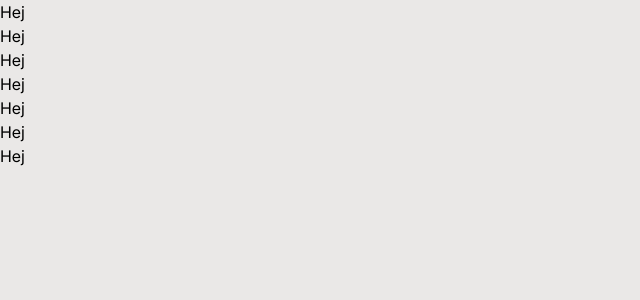
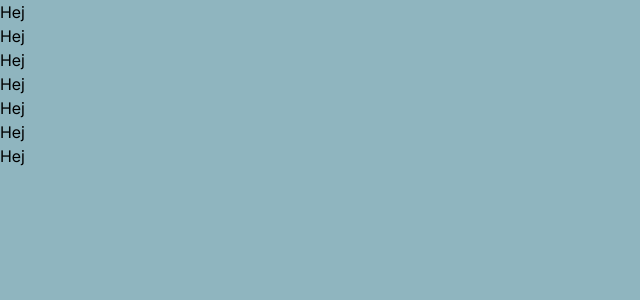
Before and after one commit to EgilVDW/pentia, a Vue app: page / in a window 1280 px wide. Shown: the top 300 px of the page, without its empty margins (0-640 px from the left). Built offline with nearby package versions, Linux system fonts and the light colour scheme; a web font is replaced by a local one.

Commit message:
update global scss

```diff
--- a/src/assets/styles/base/global.scss
+++ b/src/assets/styles/base/global.scss
@@ -2,7 +2,7 @@
 @use "../abstracts/typography.scss" as *;
 
 html {
-  background-color: $color-background;
+  background-color: $color-secondary;
   color: $color-foreground;
   font-family: $font-family-base;
 }
```
